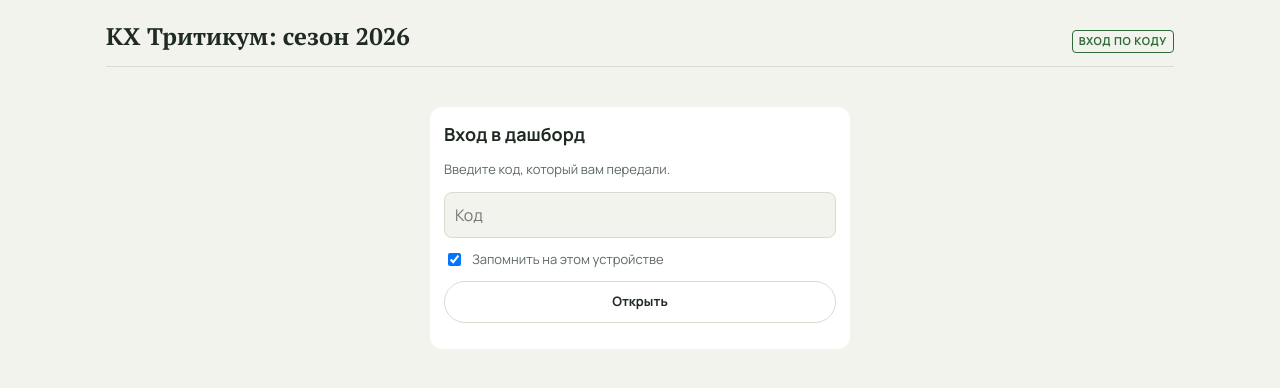
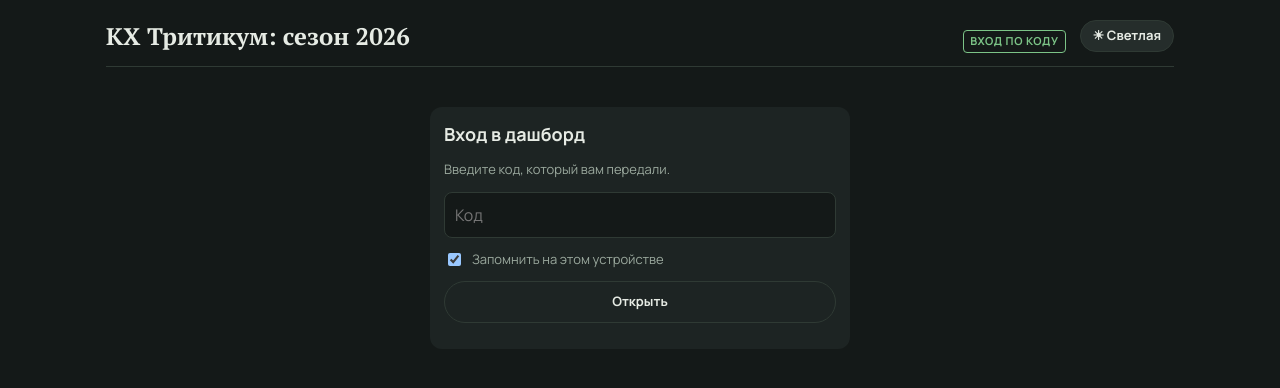
Before and after one commit to glebbelov85-tech/kh-dashboard, a plain HTML site: page index.html in a window 1280 px wide. Drawn offline with Linux system fonts and the light colour scheme.

Commit message:
Обновление дашборда 2026-11-03 13:40

```diff
--- a/index.html
+++ b/index.html
@@ -6,7 +6,8 @@
 <meta name="viewport" content="width=device-width,initial-scale=1,viewport-fit=cover">
 <!-- Шаблон дашборда для руководителя. Данные берутся из data.js рядом
      (его пишет кнопка "Обновить дашборд", dashboard_export.py). -->
-<style>:root{color-scheme:light;padding-top:env(safe-area-inset-top,0px);padding-bottom:env(safe-area-inset-bottom,0px)}body{margin:0}img{max-width:100%}</style>
+<script>try{document.documentElement.dataset.theme=localStorage.getItem("tk_theme")||"dark"}catch(e){document.documentElement.dataset.theme="dark"}</script>
+<style>:root[data-theme="dark"]{color-scheme:dark;background:#141918}:root{color-scheme:light;padding-top:env(safe-area-inset-top,0px);padding-bottom:env(safe-area-inset-bottom,0px)}body{margin:0}img{max-width:100%}</style>
 <title>Поля Тритикум 2026</title>
 <link rel="stylesheet" href="https://fonts.googleapis.com/css2?family=Manrope:wght@400;500;600;700;800&family=PT+Serif:wght@700&display=swap">
 <style>
@@ -46,6 +47,7 @@ header.top{display:flex;flex-wrap:wrap;align-items:baseline;gap:4px 14px;padding
 header.top h1{font-family:var(--display);font-size:24px;margin:0;text-wrap:balance}
 header.top .upd{color:var(--muted);font-size:13px}
 .tag{font-size:11px;letter-spacing:.06em;text-transform:uppercase;font-weight:700;color:var(--accent);border:1px solid var(--accent);border-radius:4px;padding:2px 6px;margin-left:auto}
+.themebtn{align-self:center;border:1px solid var(--line);background:var(--soft);color:var(--fg);font:inherit;font-size:13px;font-weight:700;border-radius:999px;padding:5px 12px;cursor:pointer;white-space:nowrap}
 h2{font-size:18px;font-weight:800;margin:0;text-wrap:balance}
 h3{font-size:12px;font-weight:700;margin:0;color:var(--muted);letter-spacing:.06em;text-transform:uppercase}
 p{margin:0}
@@ -305,6 +307,7 @@ button:focus-visible,a:focus-visible{outline:2px solid var(--accent);outline-off
     <h1>КХ Тритикум: сезон 2026</h1>
     <span class="upd" id="upd"></span>
     <span class="tag" id="tag">демо на настоящих данных</span>
+    <button class="themebtn" id="themebtn" type="button"></button>
   </header>
   <main id="app"></main>
 </div>
@@ -955,5 +958,12 @@ route();
 BOOT();
 </script>
 
+<script>
+// переключатель темы: по умолчанию тёмная, выбор запоминается на этом устройстве
+(function(){ const b = document.getElementById("themebtn"), r = document.documentElement;
+  const draw = () => { const d = r.dataset.theme !== "light"; b.textContent = d ? "\u2600 Светлая" : "\u263E Тёмная"; b.title = b.ariaLabel = d ? "Включить светлую тему" : "Включить тёмную тему"; };
+  b.onclick = () => { r.dataset.theme = r.dataset.theme === "light" ? "dark" : "light"; try { localStorage.setItem("tk_theme", r.dataset.theme); } catch (e) {} draw(); };
+  draw(); })();
+</script>
 </body>
 </html>
```
Also changed, not shown: 1 other file.
